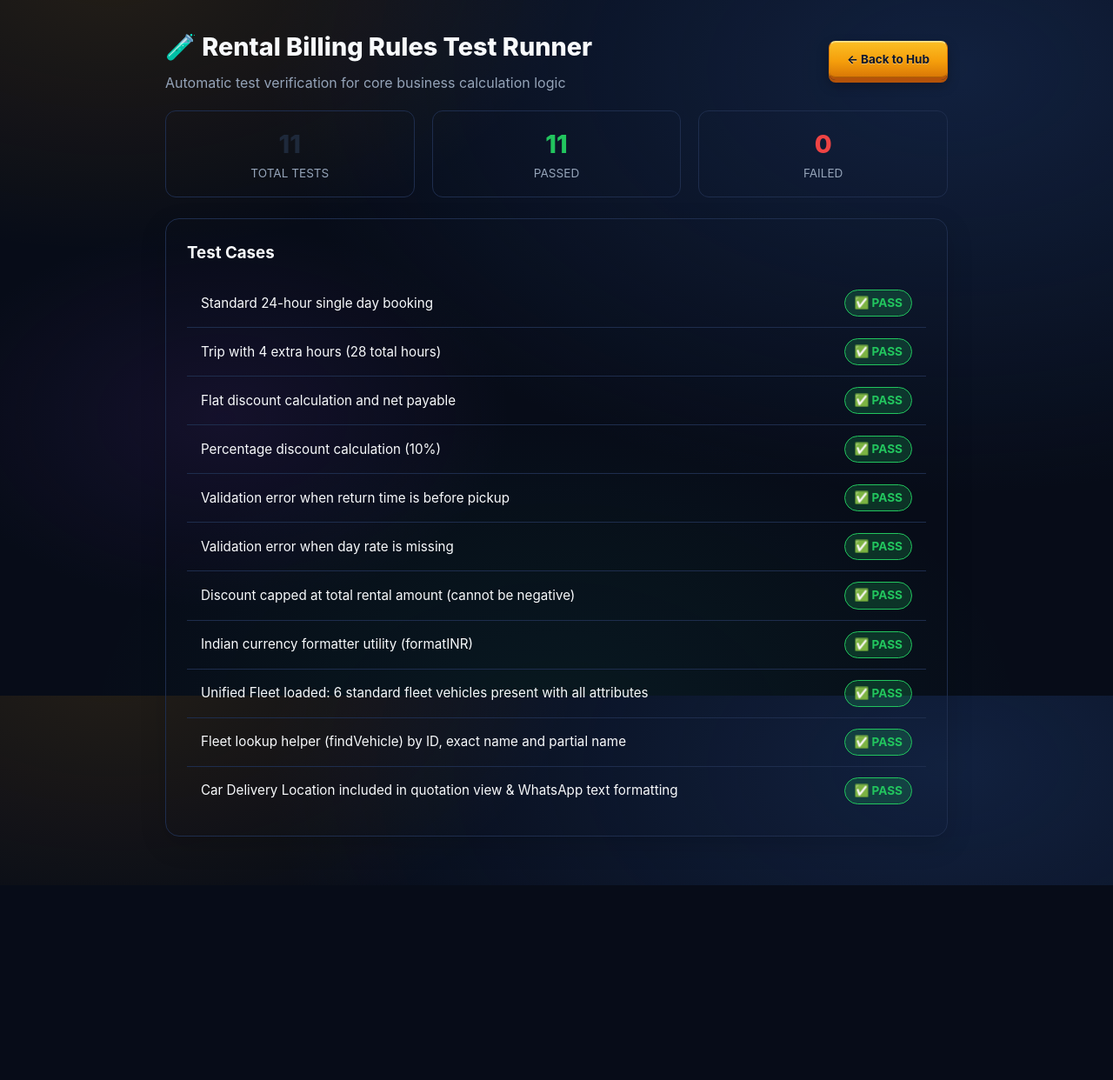
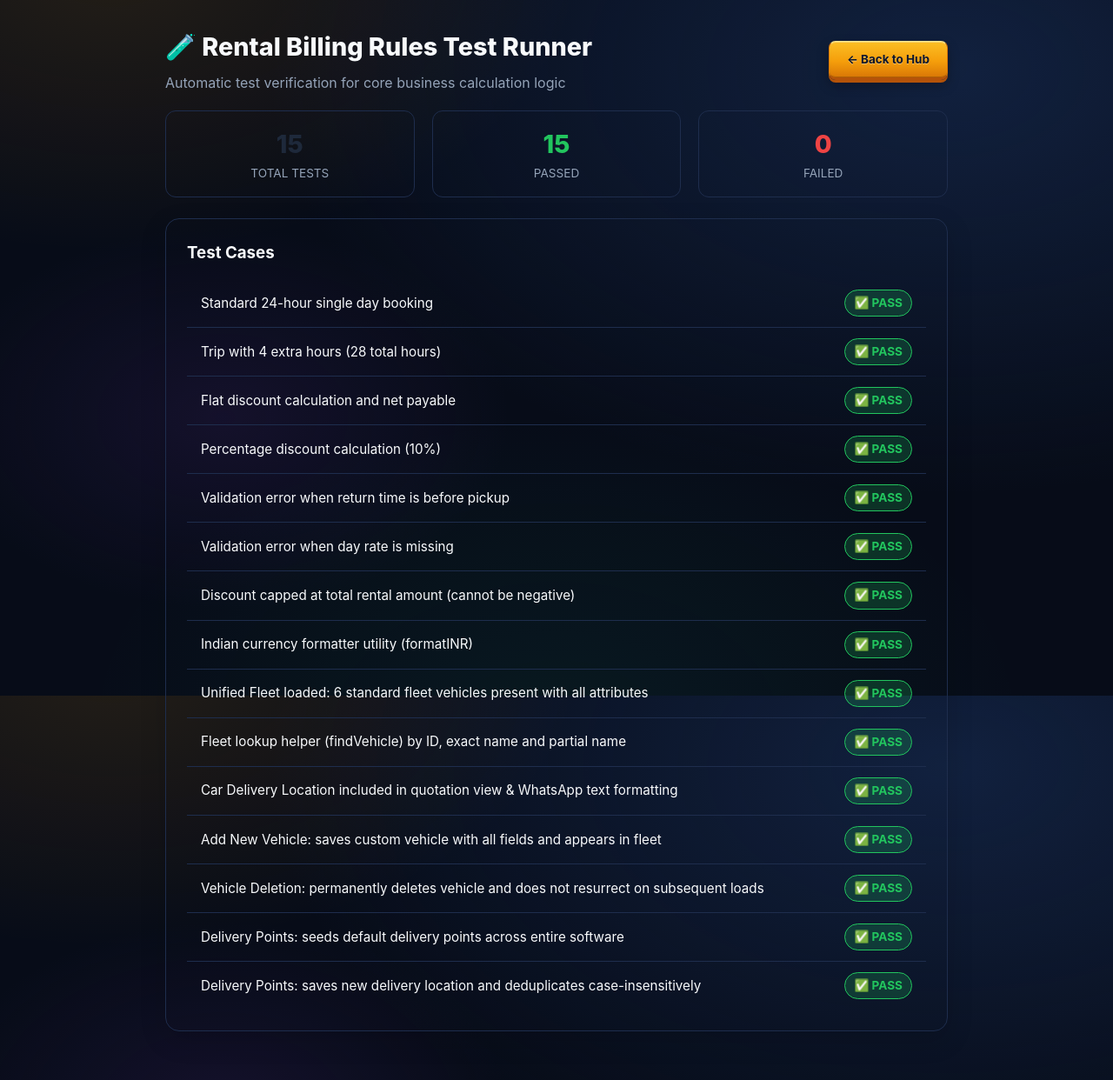
Before and after one commit to shreeselfdriving/Shree-Quotation-Calculator-2.0, a plain HTML site: page tests.html in a window 1280 px wide. Shown: the whole page at 87% size. Before the commit the page ends 1018 px from the top, so only its background shows below. Drawn offline with Linux system fonts and the light colour scheme.

Commit message:
Auto-sync: update project files (2026-11-16 23:16:46)

```diff
--- a/tests.html
+++ b/tests.html
@@ -228,6 +228,61 @@
           const text = RentalCalc.buildText(view);
           return text.includes("Panvel Railway Station") && text.includes("Delivery Location");
         }
+      },
+      {
+        name: "Add New Vehicle: saves custom vehicle with all fields and appears in fleet",
+        run: () => {
+          const initialFleet = RentalCalc.loadFleet();
+          const newVeh = RentalCalc.addVehicle({
+            name: "Toyota Innova Crysta ZXi",
+            regNo: "MH 46 BV 7788",
+            fuel: "Diesel",
+            seats: "7 Seater",
+            ratePerDay: "4200",
+            extraHourRate: "300"
+          });
+          const updatedFleet = RentalCalc.loadFleet();
+          const found = RentalCalc.findVehicle("Toyota Innova Crysta ZXi");
+          // cleanup test vehicle
+          if (newVeh && newVeh.id) RentalCalc.deleteVehicle(newVeh.id);
+          return newVeh && found && found.regNo === "MH 46 BV 7788" && found.ratePerDay === "4200" && updatedFleet.length === initialFleet.length + 1;
+        }
+      },
+      {
+        name: "Vehicle Deletion: permanently deletes vehicle and does not resurrect on subsequent loads",
+        run: () => {
+          const tempVeh = RentalCalc.addVehicle({
+            name: "Temporary Test Car",
+            ratePerDay: "1500"
+          });
+          const beforeDelete = RentalCalc.loadFleet().length;
+          RentalCalc.deleteVehicle(tempVeh.id);
+          const afterDelete = RentalCalc.loadFleet().length;
+          // Reload fleet again to verify no resurrection
+          const reloadFleet = RentalCalc.loadFleet().length;
+          return afterDelete === beforeDelete - 1 && reloadFleet === afterDelete;
+        }
+      },
+      {
+        name: "Delivery Points: seeds default delivery points across entire software",
+        run: () => {
+          const points = RentalCalc.loadDeliveryPoints();
+          return Array.isArray(points) && points.length >= 6 &&
+                 points.includes("Panvel Railway Station") &&
+                 points.includes("Office / Self Pickup (Khanda Colony, Panvel)");
+        }
+      },
+      {
+        name: "Delivery Points: saves new delivery location and deduplicates case-insensitively",
+        run: () => {
+          const countBefore = RentalCalc.loadDeliveryPoints().length;
+          RentalCalc.addDeliveryPoint("Navi Mumbai Central Park");
+          const countAfter = RentalCalc.loadDeliveryPoints().length;
+          // Duplicate attempt with different casing
+          RentalCalc.addDeliveryPoint("navi mumbai central park");
+          const countDup = RentalCalc.loadDeliveryPoints().length;
+          return countAfter === countBefore + 1 && countDup === countAfter;
+        }
       }
     ];
 
```
